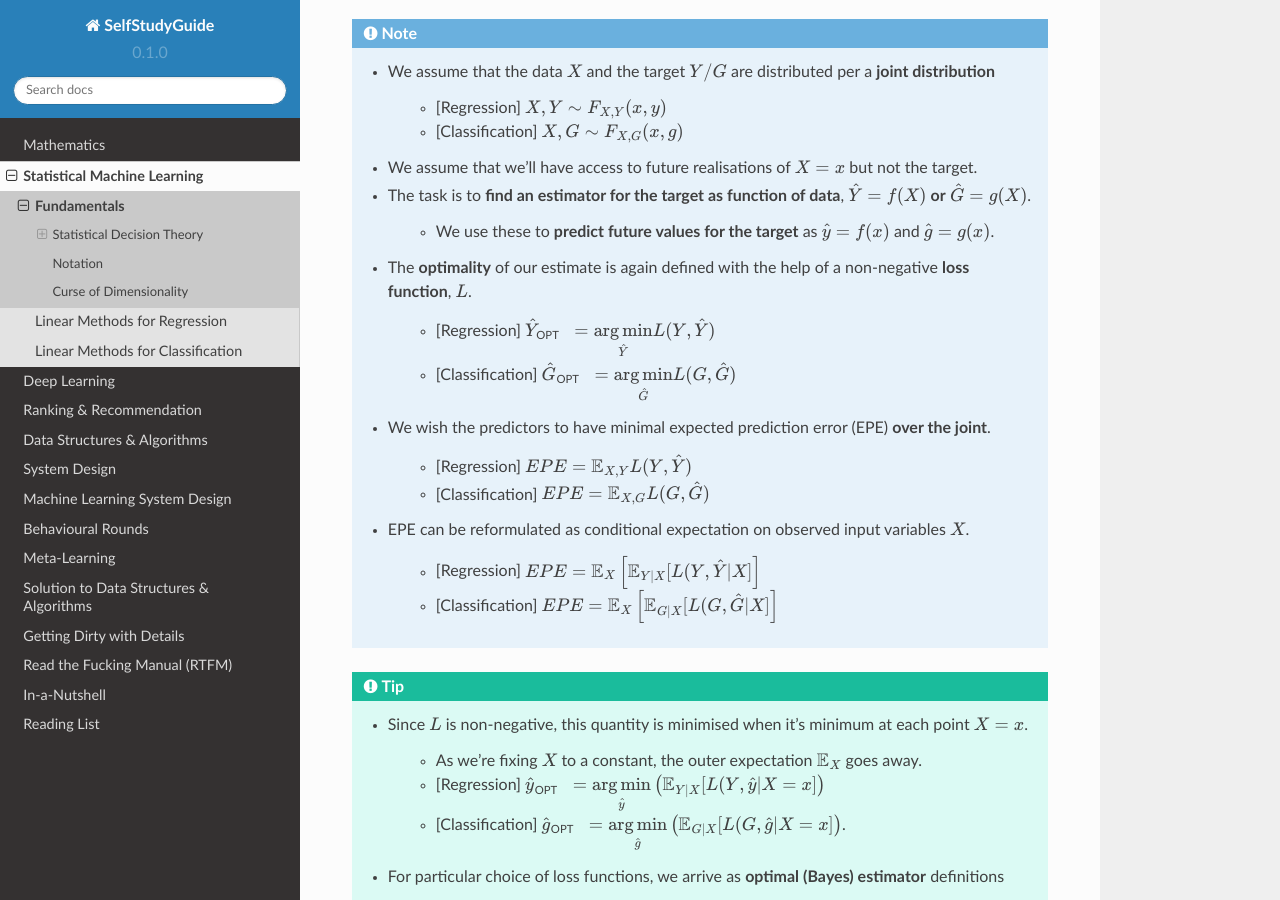
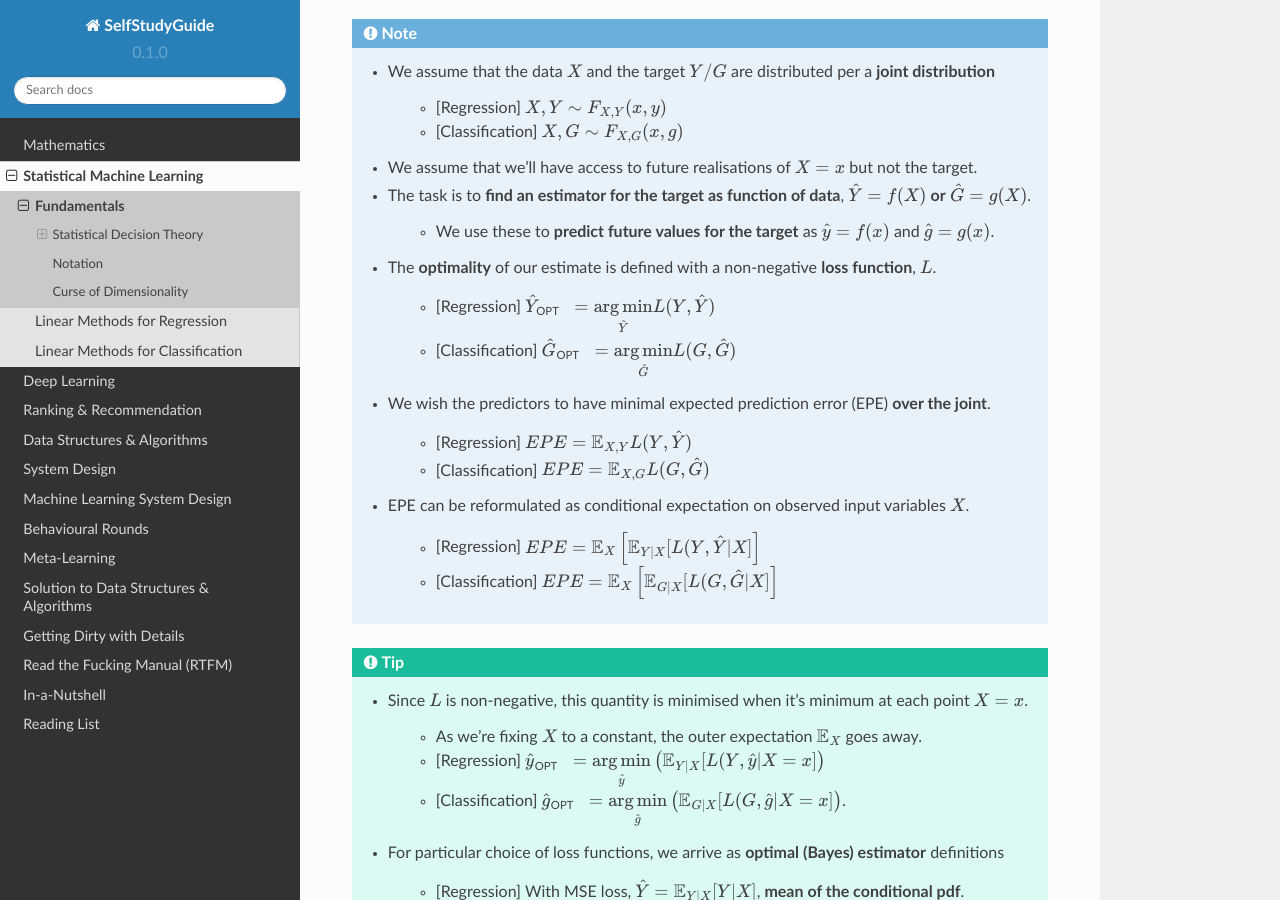
Before and after one commit to uselesstechjunks/leetcode, a Sphinx documentation site: the page built from docs/source/ml/basics.rst, in a window 1280 px wide and 900 px high, scrolled down 1234 px. Built offline with Sphinx 7.4.7 and the Read the Docs theme 2.0.0, drawn with Linux system fonts in a browser that asks for light colours.

Commit message:
Update basics.rst

```diff
--- a/docs/source/ml/basics.rst
+++ b/docs/source/ml/basics.rst
@@ -50,7 +50,7 @@ Two Random Variables
 	* The task is to **find an estimator for the target as function of data**, :math:`\hat{Y}=f(X)` **or** :math:`\hat{G}=g(X)`.
 
 		* We use these to **predict future values for the target** as :math:`\hat{y}=f(x)` and :math:`\hat{g}=g(x)`.
-	* The **optimality** of our estimate is again defined with the help of a non-negative **loss function**, :math:`L`.
+	* The **optimality** of our estimate is defined with a non-negative **loss function**, :math:`L`.
 
 		* [Regression] :math:`\hat{Y}_{\text{OPT}}=\underset{\hat{Y}}{\arg\min} L(Y,\hat{Y})`
 		* [Classification] :math:`\hat{G}_{\text{OPT}}=\underset{\hat{G}}{\arg\min} L(G,\hat{G})`
```
